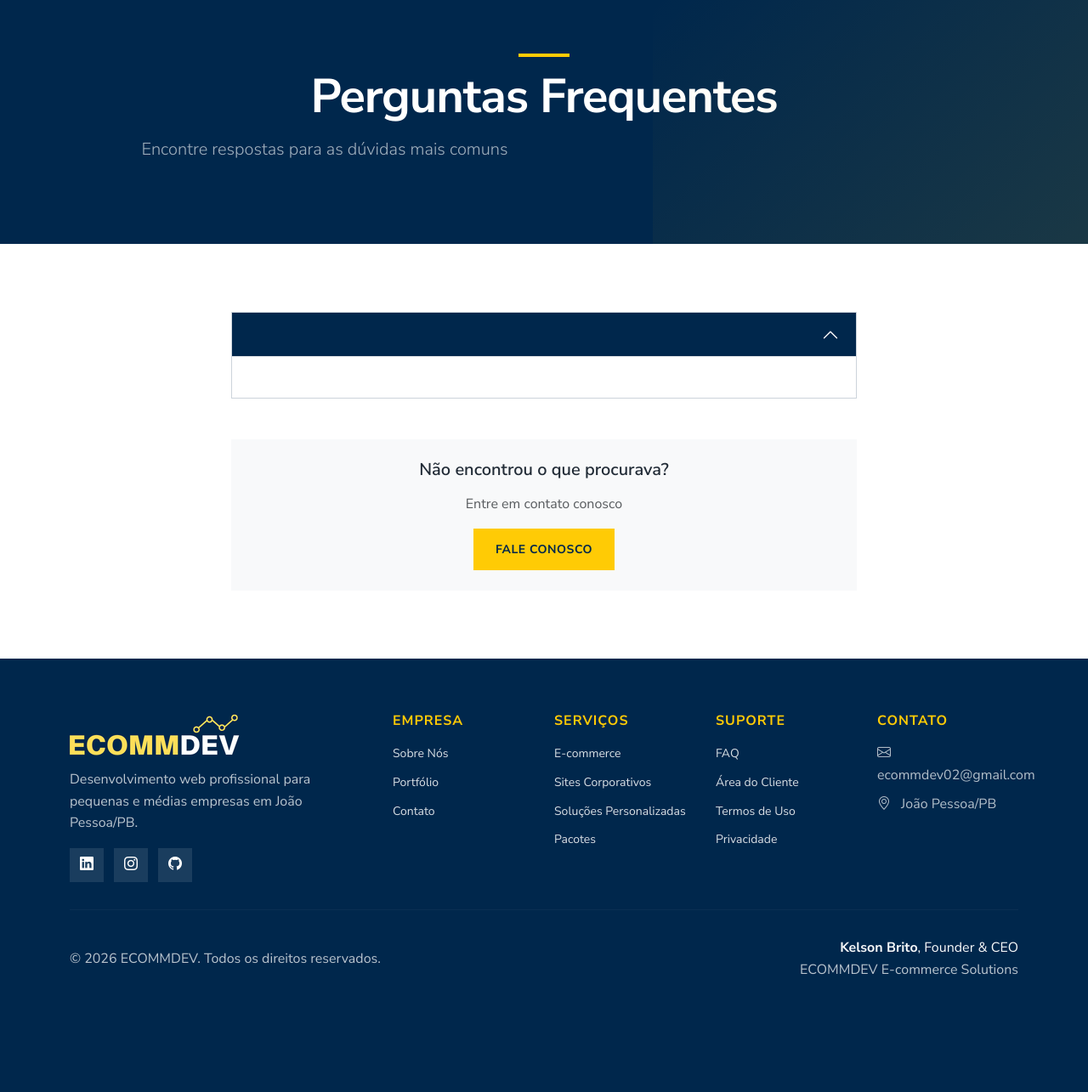
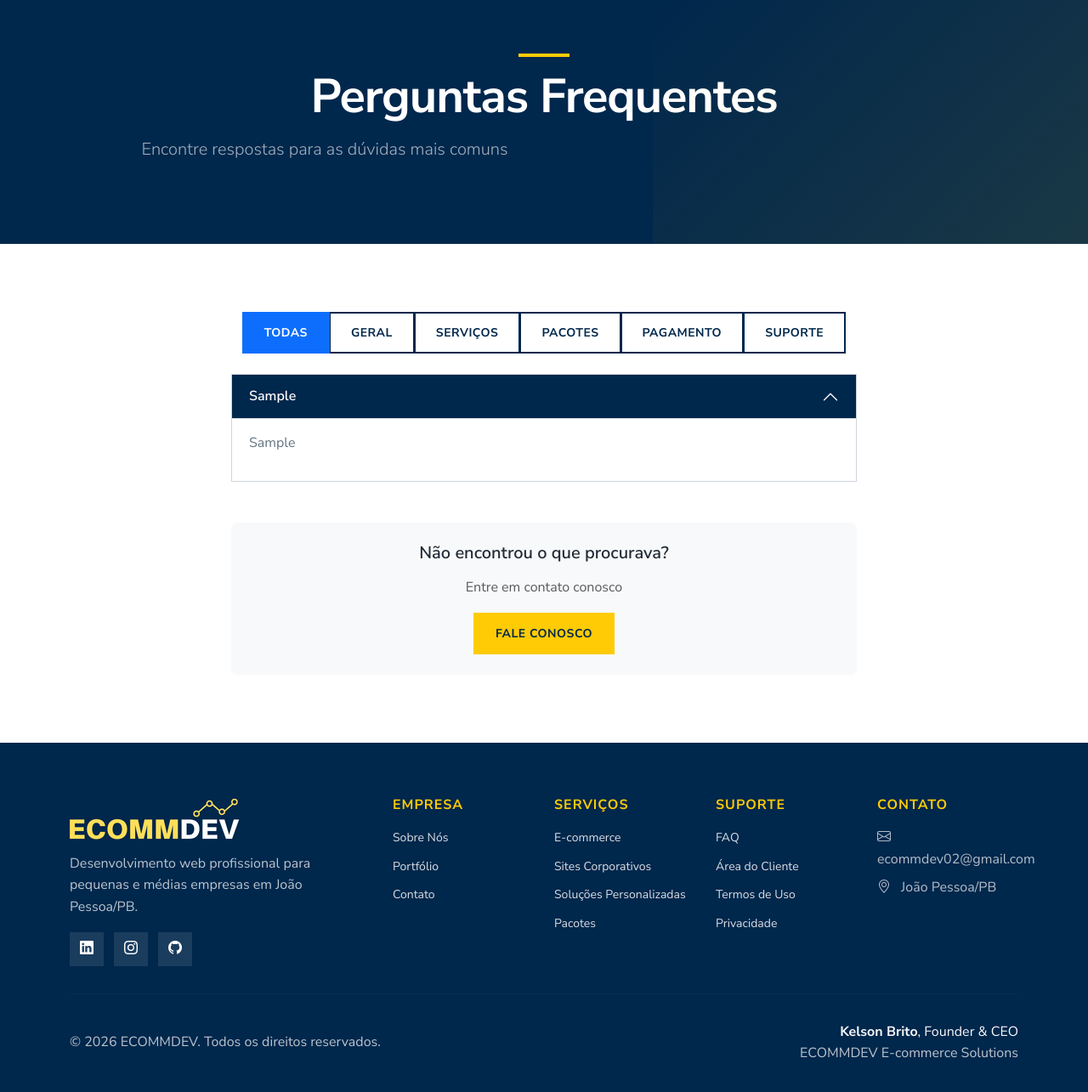
Before and after one commit to kelsonbrito50/ecommdev-demo, a Django app: page /faq/ in a window 1280 px wide. Shown: the part 95-1380 px from the top of the page at 85% size. Before the commit the page ends 1242 px from the top, so only its background shows below. Run offline with Django 5.2, Linux system fonts and the light colour scheme; tables that the repository leaves empty hold one stand-in row (values such as "Sample post"); parts of the project's set-up code (start-up, migrations or seed data) failed here and were passed over.

Commit message:
Fix FAQ page: add missing model properties and category filter
Add pergunta/resposta language-aware properties to FAQ model (template
was referencing non-existent attributes). Update FAQ template with
category filter tabs and improved layout.

```diff
--- a/core/models.py
+++ b/core/models.py
@@ -155,3 +155,19 @@ class FAQ(models.Model):
 
     def __str__(self):
         return self.pergunta_pt[:50]
+
+    @property
+    def pergunta(self):
+        from django.utils.translation import get_language
+        lang = get_language()
+        if lang and lang.startswith('en') and self.pergunta_en:
+            return self.pergunta_en
+        return self.pergunta_pt
+
+    @property
+    def resposta(self):
+        from django.utils.translation import get_language
+        lang = get_language()
+        if lang and lang.startswith('en') and self.resposta_en:
+            return self.resposta_en
+        return self.resposta_pt
--- a/templates/core/faq.html
+++ b/templates/core/faq.html
@@ -15,13 +15,37 @@
 
 <section class="section">
     <div class="container">
-
         <div class="row justify-content-center">
             <div class="col-lg-8">
                 {% if faqs %}
+
+                <!-- Category Filter Tabs -->
+                <div class="text-center mb-4">
+                    <div class="btn-group flex-wrap" role="group" aria-label="{% trans 'Filtrar por categoria' %}">
+                        <button type="button" class="btn btn-outline-primary active" data-filter="all">
+                            {% trans "Todas" %}
+                        </button>
+                        <button type="button" class="btn btn-outline-primary" data-filter="geral">
+                            {% trans "Geral" %}
+                        </button>
+                        <button type="button" class="btn btn-outline-primary" data-filter="servicos">
+                            {% trans "Serviços" %}
+                        </button>
+                        <button type="button" class="btn btn-outline-primary" data-filter="pacotes">
+                            {% trans "Pacotes" %}
+                        </button>
+                        <button type="button" class="btn btn-outline-primary" data-filter="pagamento">
+                            {% trans "Pagamento" %}
+                        </button>
+                        <button type="button" class="btn btn-outline-primary" data-filter="suporte">
+                            {% trans "Suporte" %}
+                        </button>
+                    </div>
+                </div>
+
                 <div class="accordion" id="faqAccordion">
                     {% for faq in faqs %}
-                    <div class="accordion-item mb-3">
+                    <div class="accordion-item mb-3 faq-item" data-category="{{ faq.categoria }}">
                         <h2 class="accordion-header" id="heading{{ faq.id }}">
                             <button class="accordion-button {% if not forloop.first %}collapsed{% endif %}" type="button" data-bs-toggle="collapse" data-bs-target="#collapse{{ faq.id }}" aria-expanded="{% if forloop.first %}true{% else %}false{% endif %}" aria-controls="collapse{{ faq.id }}">
                                 {{ faq.pergunta }}
@@ -39,7 +63,7 @@
                 <p class="text-center text-muted">{% trans "Nenhuma pergunta frequente disponível no momento." %}</p>
                 {% endif %}
 
-                <div class="text-center mt-5 p-4 bg-light">
+                <div class="text-center mt-5 p-4 bg-light rounded">
                     <h5>{% trans "Não encontrou o que procurava?" %}</h5>
                     <p class="text-muted mb-3">{% trans "Entre em contato conosco" %}</p>
                     <a href="{% url 'core:contato' %}" class="btn btn-primary">
@@ -51,3 +75,29 @@
     </div>
 </section>
 {% endblock %}
+
+{% block extra_js %}
+<script>
+document.addEventListener('DOMContentLoaded', function() {
+    var buttons = document.querySelectorAll('[data-filter]');
+    var items = document.querySelectorAll('.faq-item');
+
+    buttons.forEach(function(btn) {
+        btn.addEventListener('click', function() {
+            var filter = this.dataset.filter;
+
+            buttons.forEach(function(b) { b.classList.remove('active'); });
+            this.classList.add('active');
+
+            items.forEach(function(item) {
+                if (filter === 'all' || item.dataset.category === filter) {
+                    item.style.display = '';
+                } else {
+                    item.style.display = 'none';
+                }
+            });
+        });
+    });
+});
+</script>
+{% endblock %}
```
